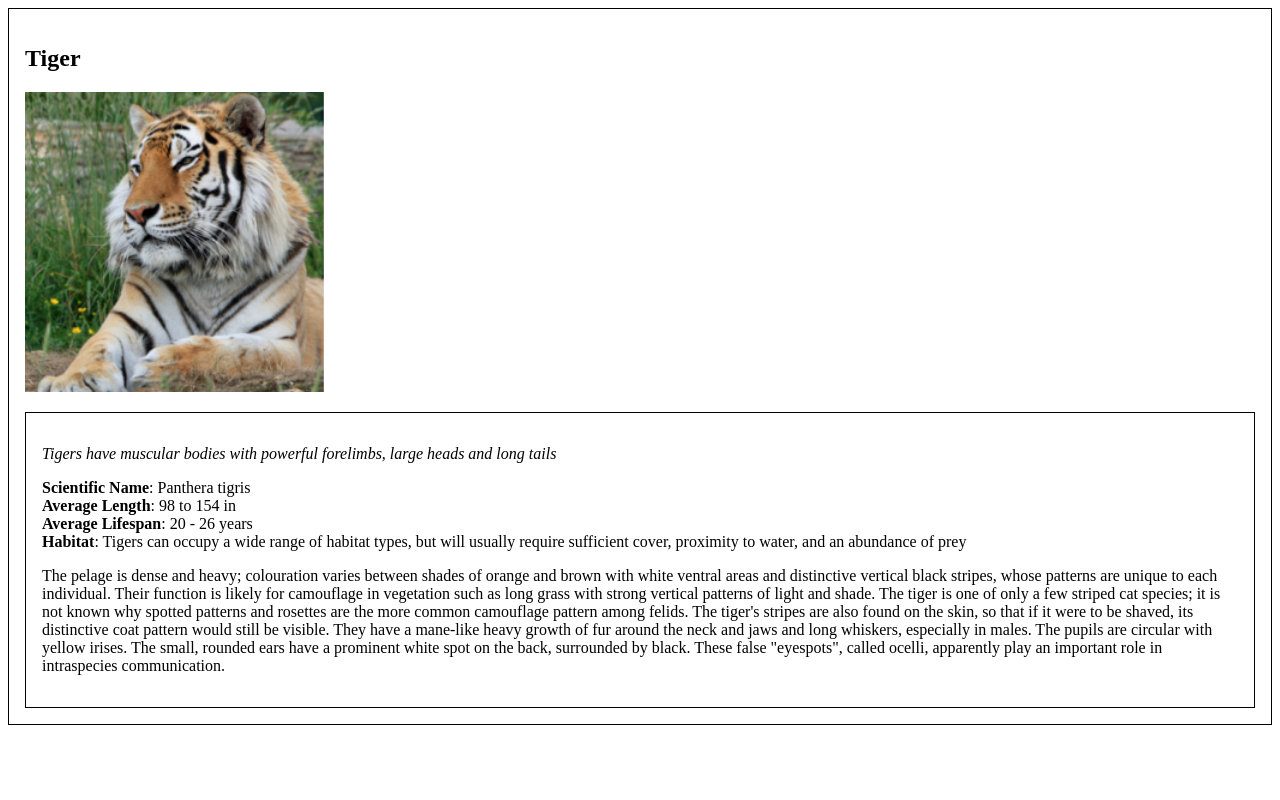
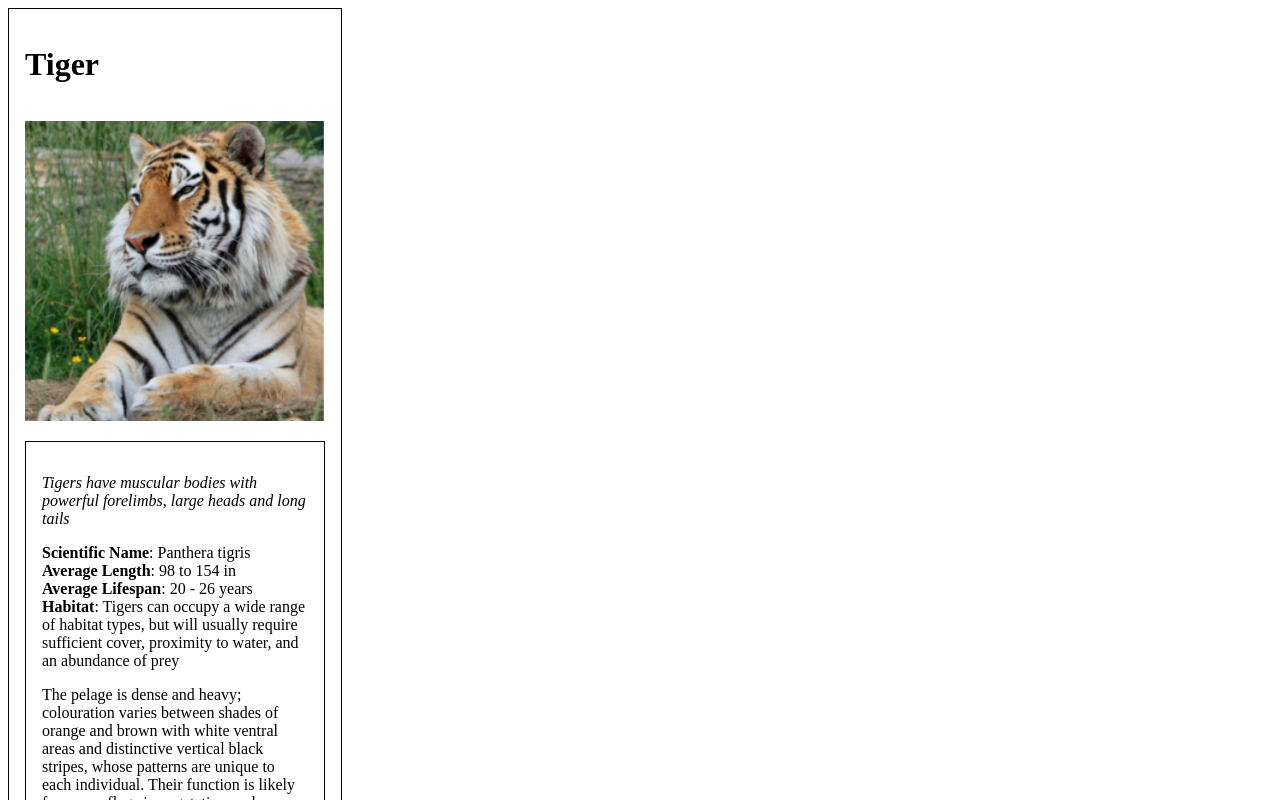
Before and after one commit to snoop007nj/Udacity, a plain HTML site: page front-end-web-developer-nanodegree/animal_trading_cards/card.html in a window 1280 px wide. Shown: the top 800 px of the page. Drawn offline with Linux system fonts and the light colour scheme.

Commit message:
--submission #2

```diff
--- a/front-end-web-developer-nanodegree/animal_trading_cards/card.html
+++ b/front-end-web-developer-nanodegree/animal_trading_cards/card.html
@@ -8,12 +8,12 @@
 <body>
 	<div id="main">
 		<!-- your favorite animal's name goes here -->
-		<h2>Tiger</h2>
+		<h1>Tiger</h1>
 		<!-- your favorite animal's image goes here -->
 		<img src="tiger.png" alt="tiger">
 		<div id="info">
 			<!-- your favorite animal's interesting fact goes here -->
-			<p id="facts">Tigers have muscular bodies with powerful forelimbs, large heads and long tails</p>
+			<p class="facts">Tigers have muscular bodies with powerful forelimbs, large heads and long tails</p>
 			<ul>
 				<!-- your favorite animal's list items go here -->
 				<li><span>Scientific Name</span>: Panthera tigris</li>
--- a/front-end-web-developer-nanodegree/animal_trading_cards/styles.css
+++ b/front-end-web-developer-nanodegree/animal_trading_cards/styles.css
@@ -1,5 +1,5 @@
 /* add your CSS here */
-#facts {
+.facts {
 	font-style: italic;
 }
 
@@ -13,6 +13,7 @@
 	border-style: solid;
     border-width: 1px;
     padding: 1em;
+    width: 300px;
 }
 
 span {
@@ -28,3 +29,8 @@ img {
 	padding-bottom: 1em;
 	width: 300px;
 }
+
+h1 {
+	padding-bottom: 0.5em;
+	padding-top: 0em;
+}
```
